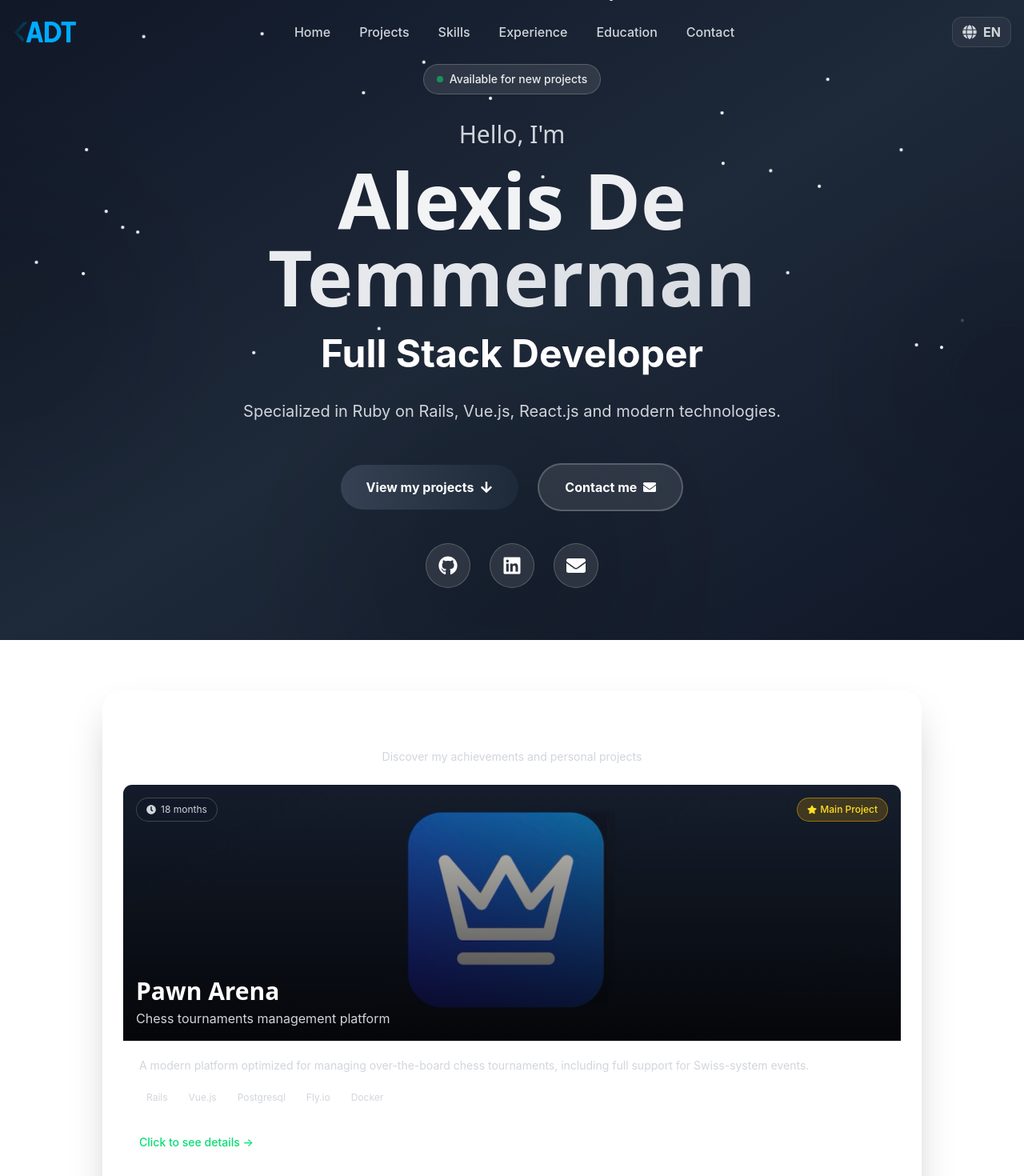
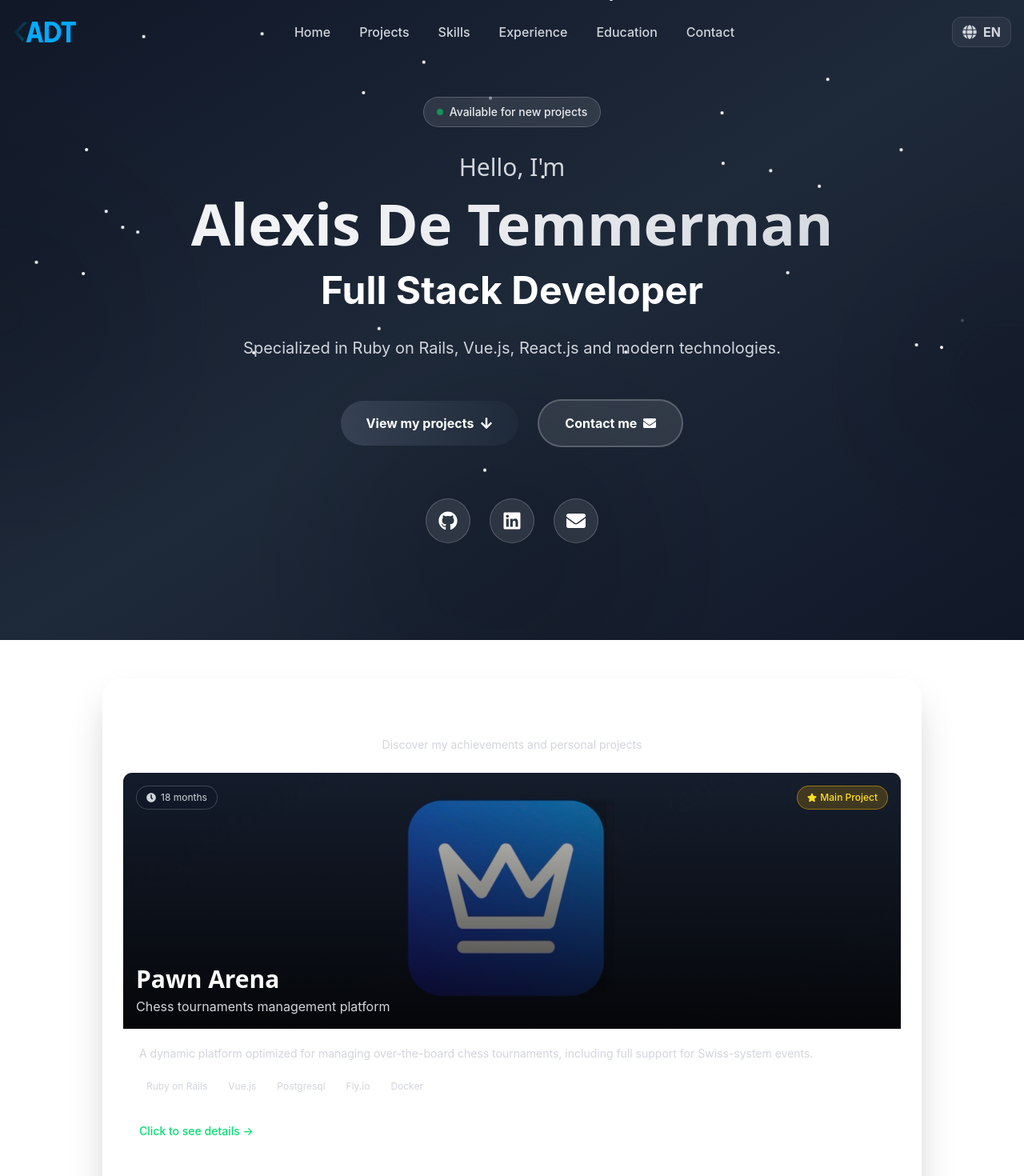
Before and after one commit to Alexis2t/portfolio, a React (Vite) app: page / in a window 1280 px wide. Shown: the top 1470 px of the page at 80% size. Built offline with nearby package versions, Linux system fonts and the light colour scheme.

Commit message:
Enhance text styling

```diff
--- a/src/components/sections/Education.jsx
+++ b/src/components/sections/Education.jsx
@@ -61,7 +61,7 @@ const Education = () => {
                     )}
 
                     {/* Description */}
-                    <p className="text-sm text-gray-300 leading-relaxed mb-3 whitespace-pre-line">
+                    <p className="text-sm text-gray-300 leading-relaxed mb-3 whitespace-pre-line text-justify">
                       {item.description[currentLang]}
                     </p>
 
--- a/src/components/sections/Experience.jsx
+++ b/src/components/sections/Experience.jsx
@@ -61,7 +61,7 @@ const Experience = () => {
                     )}
 
                     {/* Description */}
-                    <p className="text-sm text-gray-300 leading-relaxed mb-3 whitespace-pre-line">
+                    <p className="text-sm text-gray-300 leading-relaxed mb-3 whitespace-pre-line text-justify">
                       {item.description[currentLang]}
                     </p>
 
--- a/src/components/sections/Hero.jsx
+++ b/src/components/sections/Hero.jsx
@@ -36,7 +36,7 @@ const Hero = () => {
           </h2>
 
           {/* Main title with gradient */}
-          <h1 className="text-5xl md:text-7xl lg:text-8xl font-black mb-6 animate-fade-in-down animation-delay-400">
+          <h1 className="text-4xl md:text-6xl lg:text-7xl font-black mb-6 animate-fade-in-down animation-delay-400">
             <span className="bg-clip-text text-transparent bg-linear-to-r from-gray-200 via-gray-100 to-gray-300 animate-gradient">
               {t('hero.name')}
             </span>
@@ -53,7 +53,7 @@ const Hero = () => {
           </p>
 
           {/* CTA Buttons */}
-          <div className="flex flex-wrap items-center justify-center gap-6 mb-10 animate-fade-in-up animation-delay-1000">
+          <div className="flex flex-wrap items-center justify-center gap-6 mb-16 animate-fade-in-up animation-delay-1000">
             <button
               onClick={() => scrollTo('projects')}
               className="group relative px-8 py-4 bg-linear-to-r from-gray-700 to-gray-800 text-white font-bold rounded-full overflow-hidden transition-all duration-300 hover:scale-105 hover:shadow-[0_20px_50px_rgba(0,0,0,0.5)]"
--- a/src/components/sections/Projects.jsx
+++ b/src/components/sections/Projects.jsx
@@ -84,7 +84,7 @@ const Projects = () => {
 
                 {/* Content preview */}
                 <div className="p-5">
-                  <p className="text-sm text-gray-300 leading-relaxed mb-4 line-clamp-2">
+                  <p className="text-sm text-gray-300 leading-relaxed mb-4 line-clamp-2 whitespace-pre-line text-justify">
                     {featuredProject.description[currentLang]}
                   </p>
 
--- a/src/components/ui/ProjectModal.jsx
+++ b/src/components/ui/ProjectModal.jsx
@@ -179,7 +179,7 @@ const ProjectModal = ({ project, isOpen, onClose }) => {
 
           {/* Goal - Featured projects only */}
           {project.goal[currentLang] && (
-            <div className="bg-white/5 border border-white/10 rounded-xl p-5">
+            <div className="bg-white/5 border border-white/10 rounded-xl p-5 whitespace-pre-line text-justify">
               <div className="flex items-start gap-3">
                 <div className="shrink-0 size-10 flex items-center justify-center bg-linear-to-br from-blue-500/20 to-purple-500/20 rounded-lg">
                   <FaLightbulb className="text-xl text-blue-400" />
@@ -198,7 +198,7 @@ const ProjectModal = ({ project, isOpen, onClose }) => {
 
           {/* Process - Featured projects only */}
           {project.process?.[currentLang] && (
-            <div className="bg-white/5 border border-white/10 rounded-xl p-5">
+            <div className="bg-white/5 border border-white/10 rounded-xl p-5 whitespace-pre-line text-justify">
               <div className="flex items-start gap-3">
                 <div className="shrink-0 size-10 flex items-center justify-center bg-linear-to-br from-green-500/20 to-teal-500/20 rounded-lg">
                   <FaCog className="text-xl text-green-400" />
--- a/src/data/projects.js
+++ b/src/data/projects.js
@@ -7,20 +7,21 @@ export const projectsData = [
       en: "Chess tournaments management platform",
     },
     description: {
-      fr: "Une plateforme moderne optimisée pour la gestion de tournois d’échecs en présentiel, incluant l’organisation complète de tournois de type Suisse.",
-      en: "A modern platform optimized for managing over-the-board chess tournaments, including full support for Swiss-system events.",
-    },
-    skills: {
-      fr: ["Analyse et prise en compte des besoins utilisateurs", "Gestion asynchrone de tâches lourdes", "Optimisation avancée des requêtes SQL", "Gestion granulaire des droits utilisateurs", "Développement de compétences en UX/UI"],
-      en: ["User needs analysis and requirement gathering", "Asynchronous handling of heavy background tasks", "Advanced SQL query optimization", "Granular user access and permission management", "Developing UX/UI skills"]
+      fr: "Une plateforme dynamique optimisée pour la gestion de tournois d’échecs en présentiel, incluant l’organisation complète de tournois de type Suisse.",
+      en: "A dynamic platform optimized for managing over-the-board chess tournaments, including full support for Swiss-system events.",
     },
     goal: {
       fr: "Créer une solution innovante et fiable pour la gestion des tournois d’échecs, destinée à remplacer des outils existants devenus obsolètes.",
       en: "To build an innovative and reliable solution for managing chess tournaments, designed to replace outdated existing tools.",
     },
     process: {
-      fr: "Le projet a débuté comme un exercice personnel et a progressivement gagné en ambition. J’ai développé l’ensemble de la plateforme en m’appuyant sur les besoins de l’initiateur du projet. Après les fonctionnalités essentielles, le développement s’est étendu à l’intégration des données de différentes fédérations et à l’ajout de modules de plus en plus complexes, optimisés et interconnectés.",
-      en: "The project started as a personal training exercise and gradually grew in scope. I developed the entire platform based on the needs of the project’s initiator. After implementing the core features, the work expanded to integrating data from multiple chess federations and adding increasingly complex, optimized, and interconnected modules.",
+      fr: "Le projet a débuté comme un exercice personnel et a progressivement gagné en ambition. J’ai développé l’ensemble de la plateforme en m’appuyant sur les besoins de l’initiateur du projet. Après les fonctionnalités essentielles, le développement s’est étendu à l’intégration des données de différentes fédérations et à l’ajout de modules de plus en plus complexes et optimisés.",
+      en: "The project started as a personal training exercise and gradually grew in scope. I developed the entire platform based on the needs of the project’s initiator. After implementing the core features, the work expanded to integrating data from multiple chess federations and adding increasingly complex and optimized modules.",
+    },
+    technologies: ["Ruby on Rails", "Vue.js", "Postgresql", "Fly.io", "Docker"],
+    skills: {
+      fr: ["Analyse et prise en compte des besoins utilisateurs", "Gestion asynchrone de tâches lourdes", "Optimisation avancée des requêtes SQL", "Gestion granulaire des droits utilisateurs", "Développement de compétences en UX/UI"],
+      en: ["User needs analysis and requirement gathering", "Asynchronous handling of heavy background tasks", "Advanced SQL query optimization", "Granular user access and permission management", "Developing UX/UI skills"]
     },
     duration: {
       fr: "18 mois",
@@ -29,7 +30,6 @@ export const projectsData = [
     image: "./pawnarena-logo.jpeg",
     images: ["./pawnarena-referees.jpeg", "./pawnarena-info-tournoi.jpeg", "./pawnarena-new-player.jpeg", "./pawnarena-round.jpeg", "./pawnarena-select-result.jpeg"],
     isFeatured: true,
-    technologies: ["Rails", "Vue.js", "Postgresql", "Fly.io", "Docker"],
     link: "https://pawnarena.com",
     size: "large"
   },
@@ -41,21 +41,22 @@ export const projectsData = [
       en: "Urban tresure hunting",
     },
     description: {
-      fr: "Une application de jeu de piste urbain proposant divers scénarios adaptés à chaque ville. Les joueurs peuvent participer seuls ou en équipe sur une même partie.",
-      en: "An urban scavenger-hunt app offering various city-specific scenarios. Players can take part alone or join others in the same game.",
-    },
-    skills: {
-      fr: ["Travail en équipe", "Définition des besoins d’un projet", "Synchronization d'interface en temps réel"],
-      en: ["Teamwork", "Project requirements definition", "Real-time interface synchronization"],
+      fr: "Une application dynamique de jeu de piste urbain proposant divers scénarios adaptés à chaque ville. Les joueurs peuvent participer seuls ou en équipe sur une même partie.",
+      en: "A dynamic urban scavenger-hunt app offering various city-specific scenarios. Players can take part alone or join others in the same game.",
     },
     goal: {
       fr: "Permettre aux gens de découvrir une nouvelle ville et des lieux uniques de façon ludique.",
       en: "Enable people to explore a new city and unique places in a fun and engaging way.",
     },
     process: {
-      fr: "Développement du projet sur deux semaines en équipe de quatre personnes lors du projet de fin de formation. Définition des objectifs, des fonctionnalités essentielles et optionnelles, conception du design et de l’interface via Figma, création de la base de données puis répartition des tâches. Présentation publique du projet en fin de formation. J’ai ensuite poursuivi le projet sur une courte période à titre d’entraînement, en ajoutant une interface d’édition des scénarios.",
-      en: "Two-week project developed by a team of four during the end-of-training capstone. We defined the project goals, core and optional features, designed the UI/UX with Figma, created the database, and distributed tasks across the team. The project was presented publicly at the end of the program. I then continued working on the project for a short period as additional practice, adding a scenario-editing interface.",
+      fr: "Développement du projet sur deux semaines en équipe de quatre personnes lors du projet de fin de formation. Définition des objectifs, des fonctionnalités essentielles et optionnelles, conception du design et de l’interface via Figma, création de la base de données puis répartition des tâches. Présentation publique du projet en fin de formation.\nJ’ai ensuite poursuivi le projet sur une courte période à titre d’entraînement, en ajoutant une interface d’édition des scénarios.",
+      en: "Two-week project developed by a team of four during the end-of-training capstone. We defined the project goals, core and optional features, designed the UI/UX with Figma, created the database, and distributed tasks across the team. The project was presented publicly at the end of the program.\nI then continued working on the project for a short period as additional practice, adding a scenario-editing interface.",
     },
+    skills: {
+      fr: ["Travail en équipe", "Définition des besoins d’un projet", "Conception de plateformes dynamiques"],
+      en: ["Teamwork", "Project requirements definition", "Dynamics platforms conception"],
+    },
+    technologies: ["Ruby on Rails", "Nuxtjs", "Postgresql", "Docker", "Mapbox"],
     duration: {
       fr: "1 mois",
       en: "1 months",
@@ -63,7 +64,6 @@ export const projectsData = [
     image: "cityhunters-home.jpeg",
     images: ["cityhunters-lobby.jpeg", "cityhunters-riddle.jpeg", "cityhunters-show-story.jpeg", "cityhunters-stats.jpeg"],
     isFeatured: false,
-    technologies: ["Rails", "Nuxtjs", "Postgresql", "Docker", "Mapbox"],
     link: "",
     size: "small"
   },
@@ -78,18 +78,19 @@ export const projectsData = [
       fr: "Cette plateforme React génère des ambiances sonores immersives grâce à une banque de musique et aux effets sonores de l'API Freesound.",
       en: "This React-powered platform creates immersive soundscapes using a music library and sound effects from the Freesound API",
     },
-    skills: {
-      fr: [],
-      en: [],
-    },
     goal: {
-      fr: "En tant que régisseur son pour le théâtre d'improvisation, je recherche une interface intuitive et réactive pour créer rapidement des ambiances sonores variées. Une banque de sons conséquente est essentielle pour m'adapter aux situations imprévues. À l'avenir, je prévois d'intégrer des banques de sons locales, d'améliorer l'interface et d'optimiser la recherche de sons via l'API",
-      en: "As a sound engineer for improv theater, I need an intuitive and responsive interface to quickly create diverse soundscapes. A comprehensive sound library is crucial to adapt to unexpected situations. In the future, I plan to integrate local sound banks, enhance the interface, and optimize sound search through the API",
+      fr: "En tant que régisseur son pour le théâtre d'improvisation, je recherche une interface intuitive et réactive pour créer rapidement des ambiances sonores variées.\nUne banque de sons conséquente est essentielle pour m'adapter aux situations imprévues.\nÀ l'avenir, je prévois d'intégrer des banques de sons locales, d'améliorer l'interface et d'optimiser la recherche de sons via l'API",
+      en: "As a sound engineer for improv theater, I need an intuitive and responsive interface to quickly create diverse soundscapes.\nA comprehensive sound library is crucial to adapt to unexpected situations.\nIn the future, I plan to integrate local sound banks, enhance the interface, and optimize sound search through the API",
     },
     process: {
       fr: "",
       en: "",
     },
+    skills: {
+      fr: [],
+      en: [],
+    },
+    technologies: ["Nodejs", "React", "Docker", "Vite"],
     duration: {
       fr: "1 semaine",
       en: "1 week",
@@ -97,7 +98,6 @@ export const projectsData = [
     image: "showsfx-logo.jpeg",
     images: ["showsfx-playlist.jpeg", 'showsfx-search.jpeg', 'showsfx-tracks.jpeg'],
     isFeatured: false,
-    technologies: ["Nodejs", "React", "Docker", "Vite"],
     link: "https://showsfx.fly.dev",
     size: "small"
   },
```
